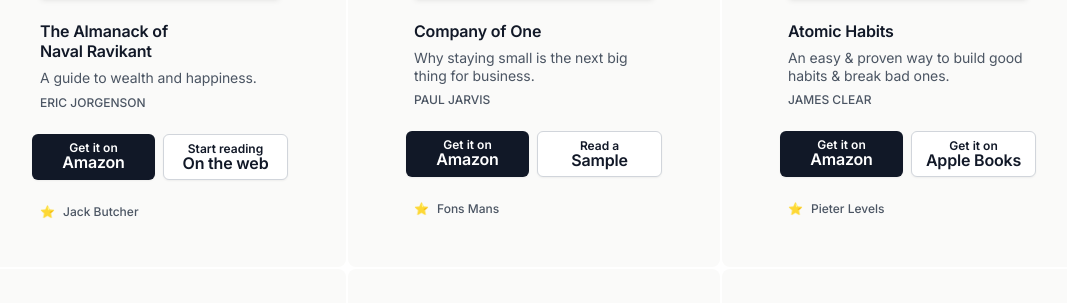
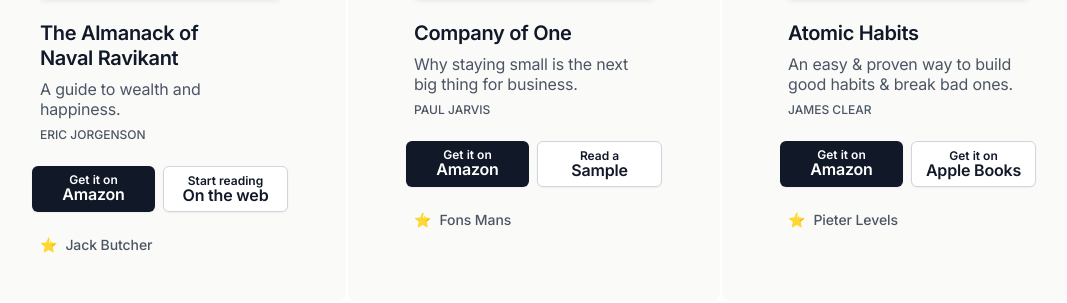
Before and after one commit to royquilor/nice-read, a plain HTML site: page index.html in a window 1280 px wide. Shown: the part 2108-2411 px from the top of the page, without its empty margins (106-1173 px from the left). Drawn offline with Linux system fonts and the light colour scheme.

Commit message:
Increase font size for book meta

```diff
--- a/css/styles.css
+++ b/css/styles.css
@@ -287,15 +287,15 @@ header {
 }
 
 .book-meta h3 {
-  font-size: var(--text-base);
-  letter-spacing: -0.18px;
+  font-size: var(--text-xl);
+  letter-spacing: -0.33px;
   line-height: 1.25;
   font-weight: 600;
 }
 
 .book-meta p {
-  font-size: var(--text-sm);
-  letter-spacing: -0.09px;
+  font-size: var(--text-base);
+  letter-spacing: -0.18px;
   line-height: 1.25;
   color: var(--text-secondary);
 }
@@ -364,12 +364,12 @@ header {
 }
 
 .book-recommended {
-  font-size: var(--text-xs);
+  font-size: var(--text-sm);
   color: var(--text-secondary);
   text-align: left;
   width: 240px;
   font-weight: 500;
-  letter-spacing: 0.01px;
+  letter-spacing: -0.09px;
 }
 
 .book-recommended p {
@@ -456,7 +456,7 @@ header {
 
 .tweet-meta p:first-child {
   font-size: var(--text-base);
-  font-weight: 500;
+  font-weight: 600;
   letter-spacing: -0.18px;
 
 }
```
